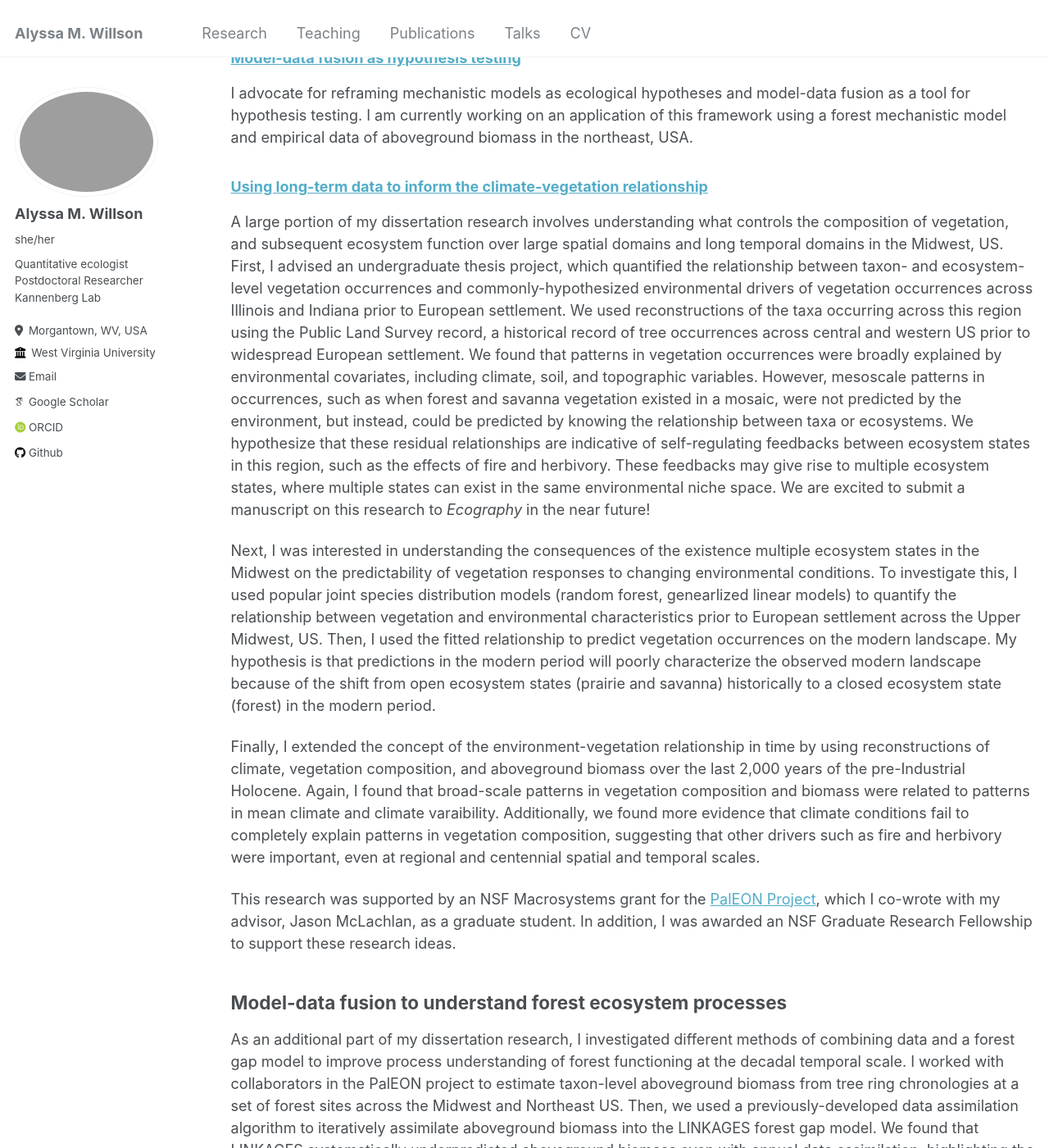
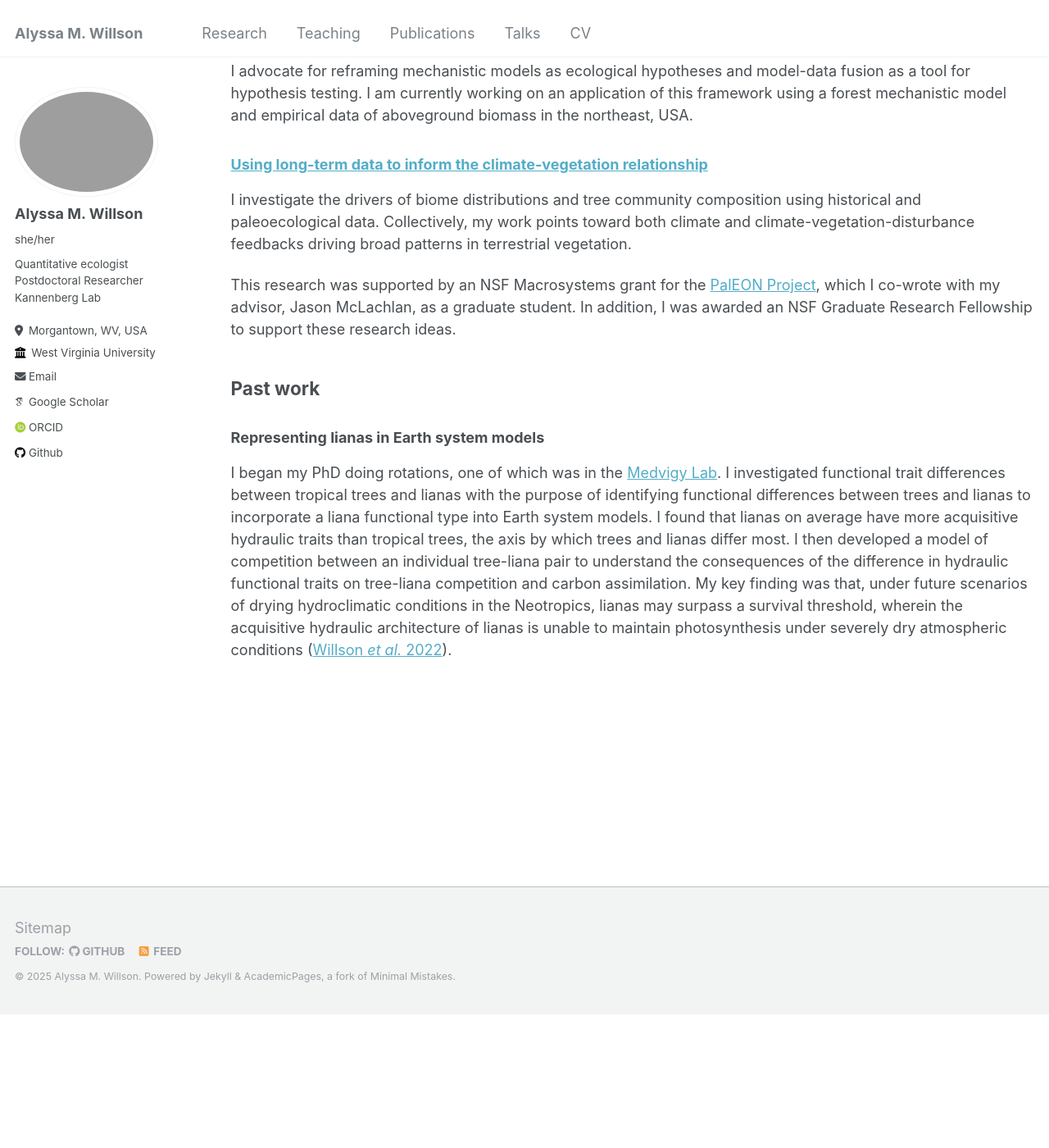
Before and after one commit to amwillson/amwillson.github.io, a Jekyll site: the page built from _pages/research.md, in a window 1280 px wide and 1400 px high, scrolled down 951 px. Shown: the whole window at 82% size. Built offline with Jekyll 4.4.1, drawn with Linux system fonts in a browser that asks for light colours; some web fonts are replaced; after the commit the page ends 2188 px from its top, so only the background shows below that; some of the changed text lies outside the part shown.

Commit message:
Updating research pages

```diff
--- a/_pages/research.md
+++ b/_pages/research.md
@@ -14,7 +14,7 @@ An overarching goal of my research is improving predictions of how ecosystems wi
   </figcaption>
 </figure>
 
-**Click on the links below to find out more about my ongoing research efforts, future research directions, and completed research projects!**
+**Click on the links below to find out more about my ongoing research efforts and completed research projects!**
 
 ## Ongoing projects
 
@@ -28,24 +28,12 @@ I advocate for reframing mechanistic models as ecological hypotheses and model-d
 
 ### [Using long-term data to inform the climate-vegetation relationship](https://amwillson.github.io/research/paleo-historical/)
 
-A large portion of my dissertation research involves understanding what controls the composition of vegetation, and subsequent ecosystem function over large spatial domains and long temporal domains in the Midwest, US. First, I advised an undergraduate thesis project, which quantified the relationship between taxon- and ecosystem-level vegetation occurrences and commonly-hypothesized environmental drivers of vegetation occurrences across Illinois and Indiana prior to European settlement. We used reconstructions of the taxa occurring across this region using the Public Land Survey record, a historical record of tree occurrences across central and western US prior to widespread European settlement. We found that patterns in vegetation occurrences were broadly explained by environmental covariates, including climate, soil, and topographic variables. However, mesoscale patterns in occurrences, such as when forest and savanna vegetation existed in a mosaic, were not predicted by the environment, but instead, could be predicted by knowing the relationship between taxa or ecosystems. We hypothesize that these residual relationships are indicative of self-regulating feedbacks between ecosystem states in this region, such as the effects of fire and herbivory. These feedbacks may give rise to multiple ecosystem states, where multiple states can exist in the same environmental niche space. We are excited to submit a manuscript on this research to *Ecography* in the near future!
-
-Next, I was interested in understanding the consequences of the existence multiple ecosystem states in the Midwest on the predictability of vegetation responses to changing environmental conditions. To investigate this, I used popular joint species distribution models (random forest, genearlized linear models) to quantify the relationship between vegetation and environmental characteristics prior to European settlement across the Upper Midwest, US. Then, I used the fitted relationship to predict vegetation occurrences on the modern landscape. My hypothesis is that predictions in the modern period will poorly characterize the observed modern landscape because of the shift from open ecosystem states (prairie and savanna) historically to a closed ecosystem state (forest) in the modern period.
-
-Finally, I extended the concept of the environment-vegetation relationship in time by using reconstructions of climate, vegetation composition, and aboveground biomass over the last 2,000 years of the pre-Industrial Holocene. Again, I found that broad-scale patterns in vegetation composition and biomass were related to patterns in mean climate and climate varaibility. Additionally, we found more evidence that climate conditions fail to completely explain patterns in vegetation composition, suggesting that other drivers such as fire and herbivory were important, even at regional and centennial spatial and temporal scales.
+I investigate the drivers of biome distributions and tree community composition using historical and paleoecological data. Collectively, my work points toward both climate and climate-vegetation-disturbance feedbacks driving broad patterns in terrestrial vegetation.
 
 This research was supported by an NSF Macrosystems grant for the [PalEON Project](http://paleonproject.org), which I co-wrote with my advisor, Jason McLachlan, as a graduate student. In addition, I was awarded an NSF Graduate Research Fellowship to support these research ideas.
 
-## Model-data fusion to understand forest ecosystem processes
+## Past work
 
-As an additional part of my dissertation research, I investigated different methods of combining data and a forest gap model to improve process understanding of forest functioning at the decadal temporal scale. I worked with collaborators in the PalEON project to estimate taxon-level aboveground biomass from tree ring chronologies at a set of forest sites across the Midwest and Northeast US. Then, we used a previously-developed data assimilation algorithm to iteratively assimilate aboveground biomass into the LINKAGES forest gap model. We found that LINKAGES systematically underpredicted aboveground biomass even with annual data assimilation, highlighting the need for further model-data fusion to understand limitations of process-based ecosystem models more broadly.
+### Representing lianas in Earth system models
 
-To continue understanding the predictive limitations of ecosystem models, I conducted a parameter optimization procedure to choose taxon-specific model parameter values for each site. The hypothesis is that parameter optimization may allow for more flexible parameter combinations to improve estimates of aboveground biomass, but that this flexibility comes at the cost of having trait combinations that are ecologically impossible. Preliminarily, we have found that our parameter optimization algorithm also struggles to find parameter values for which aboveground biomass matches data, with systematic underprediction.
-
-## Ecological forecasting
-
-Ecological forecasting is the methodological lens through which I view my research. Iterative out-of-sample prediction with uncertainty quantification is a powerful tool for testing theory because it requires the quantification of hypotheses and confrontation of hypotheses with data. I have been an active participant in the [Ecological Forecasting Initiative](http://paleonproject.org), where I have co-led the Ecological Forecasting Initiative Student Association, served on the Steering Committee, and collaborated with researchers across disciplines in the Education, Diversity, Equity, and Inclusion, and Theory Working Groups. Through these collaborations, I have been able to apply methodology from the discipline of ecological forecasting to long-term proceses in paleo- and historical ecology. Additionally, through my participation in the Education and Diversity, Edquity, and Inclusion Working Groups, I became passionate about identifying opportunities for providing more inclusive education to undergraduate students interested in quantitative sciences. One chapter of my dissertation is dedicated to understanding the availability and accessibility of educational tools related to quantitative ecology and ecological forecasting, which was a collaboration with members of the Ecological Forecasting Initiative.
-
-## Contributions of changing climate and functional traits on tropical trees and lianas
-
-I began my PhD doing rotations, one of which was in the [Medvigy Lab](https://biology.nd.edu/labs/medvigy-lab/). With Dr. Medvigy, I investigated functional trait differences between tropical trees and lianas with the purpose of identifying functional differences between trees and lianas to incorporate a liana functional type into Earth system models. I found that lianas on average have more acquisitive hydraulic traits than tropical trees, the axis by which trees and lianas differ most. I then developed a model of competition between an individual tree-liana pair based on previous work by Dr. Anna Trugman to understand the consequences of the difference in hydraulic functional traits on tree-liana competition and carbon assimilation. My key finding was that, under future scenarios of drying hydroclimatic conditions in the Neotropics, lianas may surpass a survival threshold, wherein the acquisitive hydraulic architecture of lianas is unable to maintain photosynthesis under severly dry atmospheric conditions.
+I began my PhD doing rotations, one of which was in the [Medvigy Lab](https://biology.nd.edu/labs/medvigy-lab/). I investigated functional trait differences between tropical trees and lianas with the purpose of identifying functional differences between trees and lianas to incorporate a liana functional type into Earth system models. I found that lianas on average have more acquisitive hydraulic traits than tropical trees, the axis by which trees and lianas differ most. I then developed a model of competition between an individual tree-liana pair to understand the consequences of the difference in hydraulic functional traits on tree-liana competition and carbon assimilation. My key finding was that, under future scenarios of drying hydroclimatic conditions in the Neotropics, lianas may surpass a survival threshold, wherein the acquisitive hydraulic architecture of lianas is unable to maintain photosynthesis under severely dry atmospheric conditions ([Willson *et al.* 2022](https://amwillson.github.io/publication/willson-etal-2022)).
```
Also changed, not shown: _pages/research-forecasting.md (+1 -1 lines), _pages/research-historical-paleo.md (added, +22 -0 lines), _pages/research-model-data-fusion.md (+1 -1 lines), images/savanna_forest.png (added).
